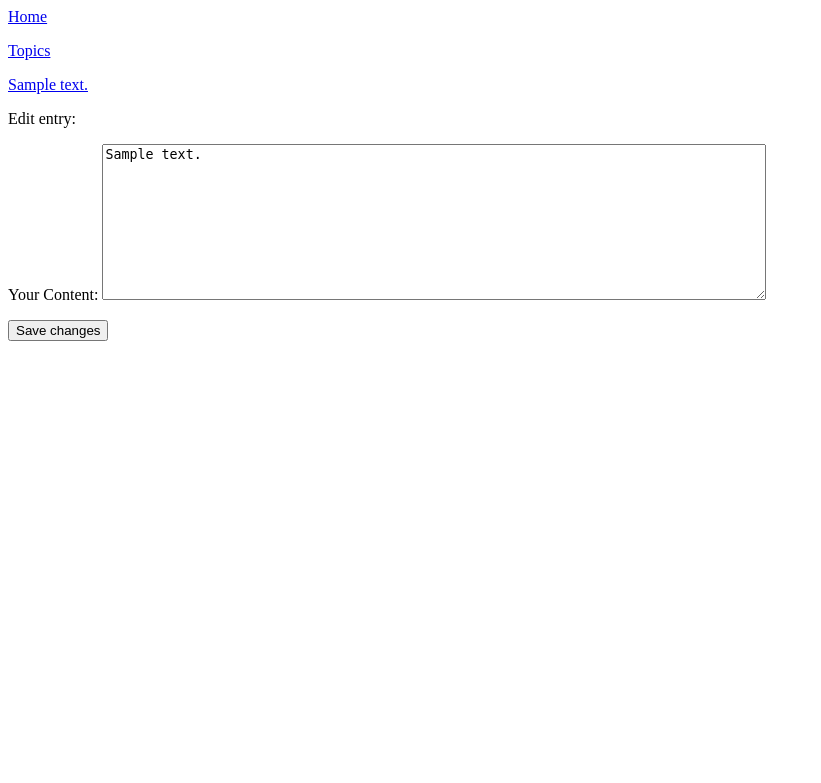
After one commit to prgup/Whiteboard, a Django app: page /edit_entry/1/ in a window 1280 px wide. The commit adds this page. Shown: the top 783 px of the page, without its empty margins (0-821 px from the left). Run offline with Django 3.2, Linux system fonts and the light colour scheme; tables that the repository leaves empty hold one stand-in row (values such as "Sample post").

Commit message:
web layout

```diff
--- /dev/null
+++ b/app1/forms.py
@@ -0,0 +1,15 @@
+from django import forms
+from .models import Topic, Entry
+class TitleForm (forms.ModelForm):#1st form
+
+	class Meta:
+		model = Topic#built the form from topic model
+		fields = ['text']#include in form only fields
+		labels = {'text': ''}#not generate label for text fields
+
+class ContentForm(forms.ModelForm):
+	class Meta:
+		model = Entry
+		fields = ['text']
+		labels = {'text': 'Your Content:'}
+		widgets = {'text': forms.Textarea(attrs = {'cols': 80})}
--- a/app1/models.py
+++ b/app1/models.py
@@ -10,7 +10,7 @@ class Topic(models.Model):
 
 class Entry(models.Model):
 	#topic = models.ForeignKey(Topic)# till DJANGO 1.9
-	topic = models.ForeignKey(Topic, on_delete=models.PROTECT )
+	topic = models.ForeignKey(Topic, on_delete=models.CASCADE )
 	text  =  models.TextField()
 	date_added = models.DateTimeField(auto_now_add = True)
 
--- a/app1/templates/app1/base.html
+++ b/app1/templates/app1/base.html
@@ -1,8 +1,5 @@
-<p>
-	<a href = "{% url 'app1:home'  %}">
-		Learning Journal From Base
-	</a> -
-	<a href="{% url 'app1:topics' %}">Topics</a>
-</p>
+<a href = "{% url 'app1:home'  %}"> Home</a>
+<p>	</p>
+<a href="{% url 'app1:topics' %}">Topics</a>
 
-{% block content}{% endblock content}
+{% block content %}{% endblock content %}
--- /dev/null
+++ b/app1/templates/app1/edit_entry.html
@@ -0,0 +1,20 @@
+{% extends 'app1/base.html' %}
+{% block content %}
+<!DOCTYPE html>
+<html>
+<head>
+	<title> {{ topic }}  </title>
+</head>
+<body>
+	<p> <a href="{% url 'app1:topic' topic.id %}"> {{ topic }}</a></p>
+	<p>Edit entry:</p>
+	<form action="{% url 'app1:edit_entry' entry.id %}" method='post'>
+		{% csrf_token %}
+		{{ form.as_p }}
+		<button name="submit"> Save changes </button>
+	</form>
+
+
+</body>
+</html>
+{% endblock content %}
--- a/app1/urls.py
+++ b/app1/urls.py
@@ -7,7 +7,11 @@ app_name = 'app1'
 urlpatterns = [
 	path('', views.home, name='home'),
 	path('topics/', views.topics, name = 'topics'),
-	path('topics/(?P<topic_id>\d+)/', views.topic, name = 'topic'),
+	path('topics/<int:topic_id>/', views.topic, name = 'topic'),
+	path('add_topic/', views.add_topic, name= 'add_topic'),#to display the form we just created
+	path('add_entry/<int:topic_id>/', views.add_entry, name = 'add_entry'),
+	path('edit_entry/<int:entry_id>/', views.edit_entry, name  = 'edit_entry'),
+
 
 
 ]
--- a/app1/views.py
+++ b/app1/views.py
@@ -1,9 +1,18 @@
-from django.shortcuts import render
+'''
+Views are Python functions that receive an HttpRequest object
+and returns an HttpResponse object.
 
-from .models import Topic
+Receive a request as a parameter and returns a response as a result.
+'''
+
+from django.shortcuts import render, redirect
+
+from .models import Topic, Entry
+from .forms import TitleForm, ContentForm
 # Create your views here.
 def home(request):
 	return render(request, 'app1/home.html')
+
 def topics(request):
 	topics = Topic.objects.order_by('date_added')
 	context = {'topics': topics}
@@ -14,3 +23,48 @@ def topic(request, topic_id):
 	entries = topic.entry_set.order_by('-date_added')
 	context = {'topic': topic, 'entries': entries}
 	return render(request, 'app1/topic.html', context)
+
+def add_topic(request):
+	if request.method != 'POST':
+		form = TitleForm()
+	else:
+		#if post data submitted
+		form = TitleForm(data=request.POST)
+		if form.is_valid():
+			form.save()
+			return redirect('app1:topics')
+
+	context= {'form': form}
+	return render(request, 'app1/add_topic.html', context)
+
+def add_entry(request, topic_id):
+	topic = Topic.objects.get(id = topic_id)
+
+	if request.method != 'POST':
+		form = ContentForm()
+
+	else:
+		form = ContentForm(data = request.POST)
+		if form.is_valid():
+			add_entry = form.save(commit = False)
+			add_entry.topic = topic
+			add_entry.save()
+			return redirect('app1:topic', topic_id = topic_id)
+
+	context = {'topic': topic, 'form': form}
+	return render(request, 'app1/add_entry.html', context)
+
+
+def edit_entry(request, entry_id):
+	entry = Entry.objects.get(id =entry_id)
+	topic = entry.topic
+
+	if request.method != 'POST':
+		form = ContentForm(instance = entry)
+	else:
+		form = ContentForm(instance=entry, data=request.POST)
+		if form.is_valid:
+			form.save()
+			return redirect('app1:topic', topic_id = topic.id)
+	context  = {'entry': entry, 'topic': topic, 'form': form}
+	return render(request, 'app1/edit_entry.html', context)
```
Also changed, not shown: app1/templates/app1/add_entry.html (added, +20 -0 lines), app1/templates/app1/add_topic.html (added, +19 -0 lines), app1/templates/app1/home.html (+4 -7 lines), app1/templates/app1/topic.html (+10 -7 lines), app1/templates/app1/topics.html (+8 -8 lines), learning_journal/settings.py (+6 -2 lines), README.md.
